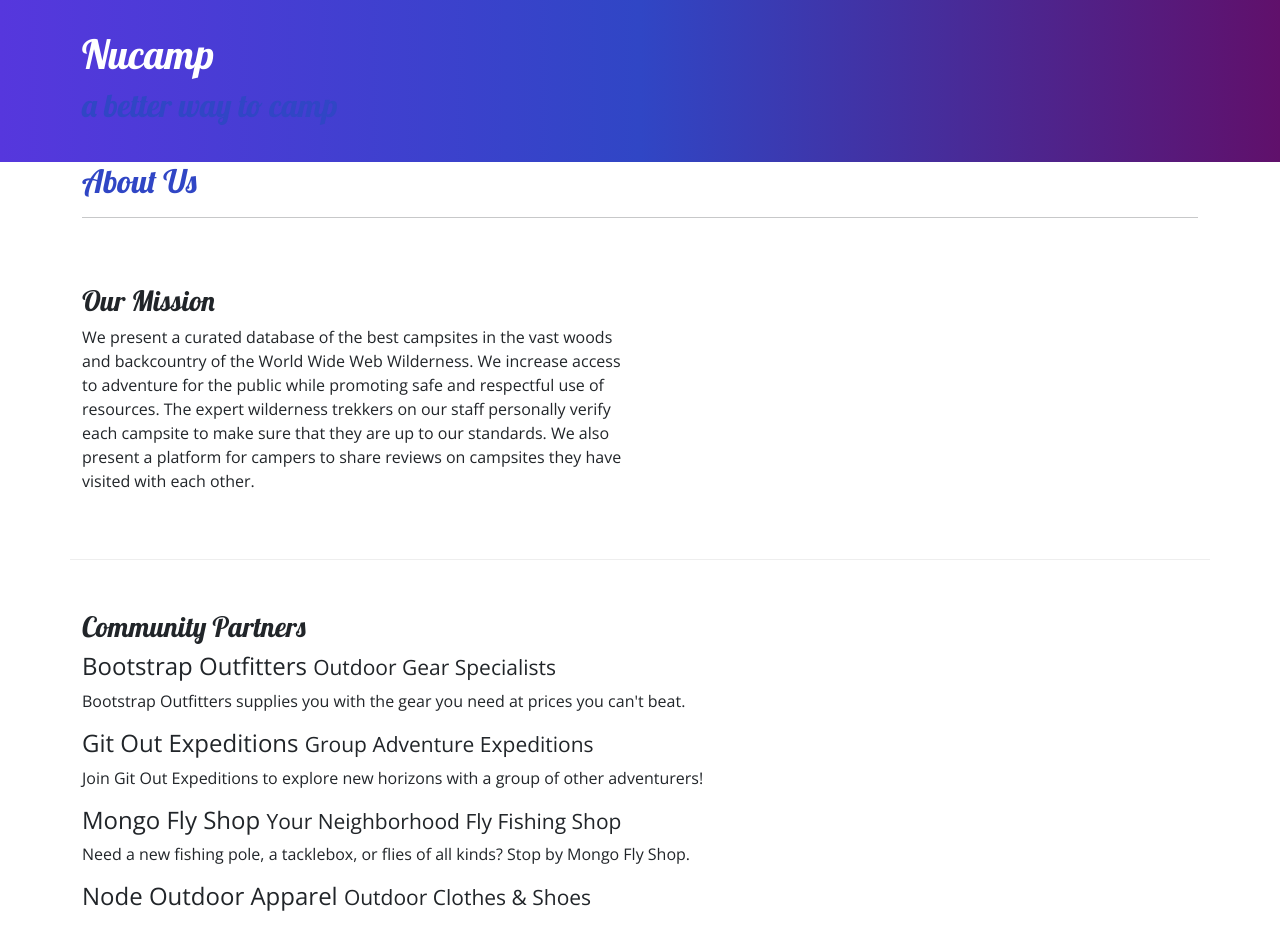
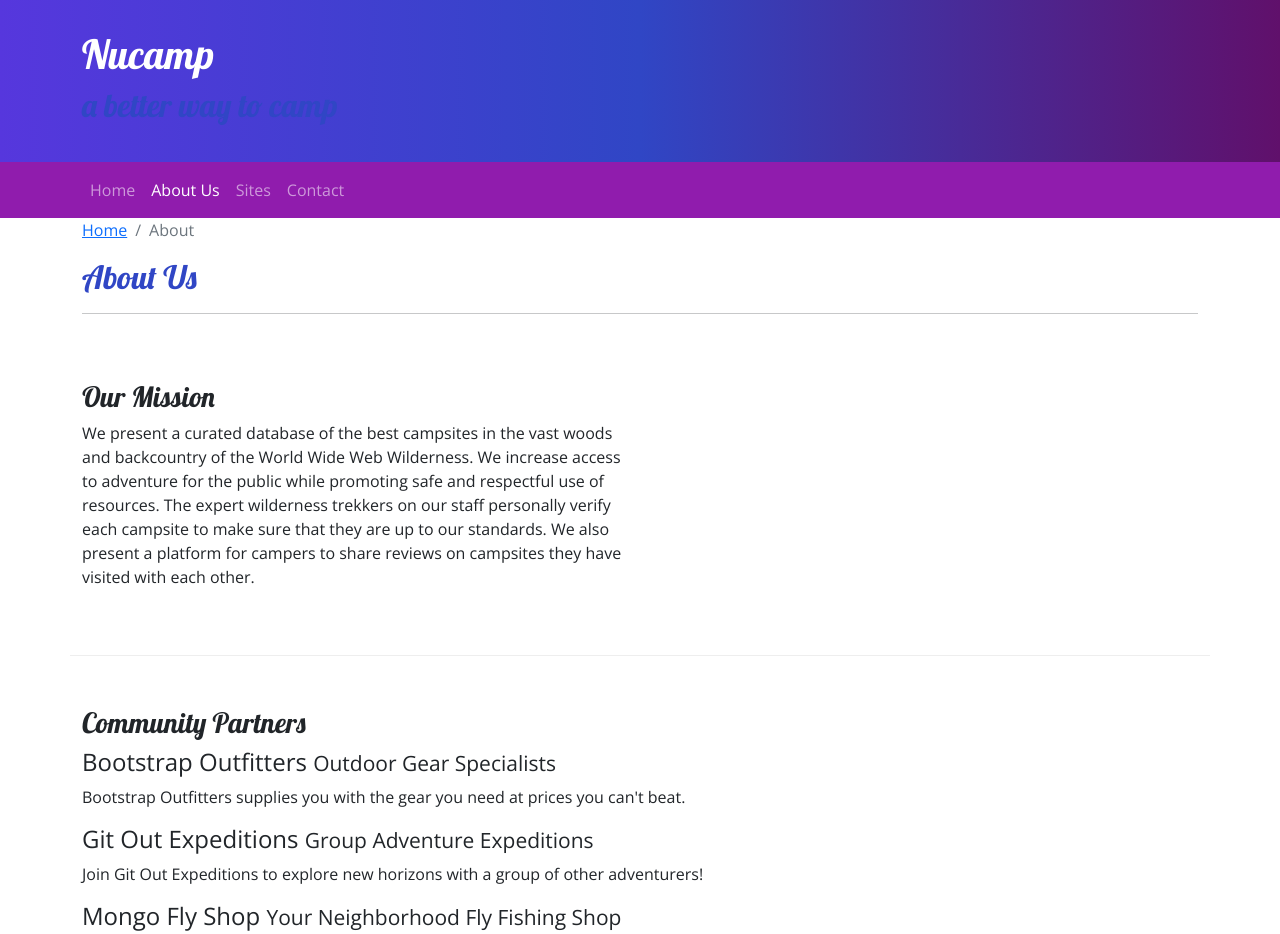
Before and after one commit to Yumalaii01/Yumalaii01, a plain HTML site: page aboutus.html in a window 1280 px wide. Shown: the top 934 px of the page. Drawn offline with nearby package versions, Linux system fonts and the light colour scheme.

Commit message:
git commit git push

```diff
--- a/aboutus.html
+++ b/aboutus.html
@@ -25,10 +25,30 @@
             </div>
         </div>
     </header>
+    <!--navbar -->
+    <nav class="navbar navbar-expand-sm navbar-dark sticky-top">
+        <div class="container">
+            <button class="navbar-toggler ms-auto" type="button" data-bs-toggle="collapse" data-bs-target="#nucampNavbar"class="navbar=nav">
+                <span class="navbar-toggler-icon"></span>
+            </button>
+            <div class="collapse navbar-collapse" id="nucampNavbar">
+                <ul class="navbar-nav">
+                    <li class="nav-item"><a class="nav-link" href="index.html">Home</a></li>
+                    <li class="nav-item"><a class="nav-link active" href="#">About Us</a></li>
+                    <li class="nav-item"><a class="nav-link" href="#">Sites</a></li>
+                    <li class="nav-item"><a class="nav-link" href="#">Contact</a></li>
+                </ul>
+            </div>
+        </div>
+    </nav>
 
     <main class="container">
-        <div>
+        <div class="row">
             <div class="col">
+                <ol class="breadcrumb">
+                    <li class="breadcrumb-item"><a href="index.html">Home</a></li>
+                    <li class="breadcrumb-item active">About</li>
+                </ol>
                <h2>About Us</h2>
                <hr />
             </div>
--- a/css/styles.css
+++ b/css/styles.css
@@ -30,3 +30,7 @@ footer {
     border-bottom: 1px ridge;
     min-height: 200px;
 }
+
+.navbar {
+    background-color: #901CAD;
+}
```
Also changed, not shown: index.html (+16 -0 lines).
